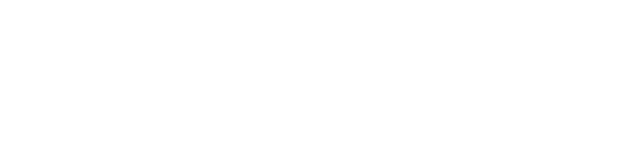
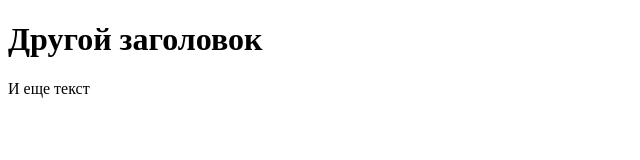
Before and after one commit to vkhvorostov/web_lab2, a plain HTML site: page index.html in a window 1280 px wide. Shown: the whole page, without its empty margins (0-640 px from the left). Drawn offline with Linux system fonts and the light colour scheme.

Commit message:
Update index.html

```diff
--- a/index.html
+++ b/index.html
@@ -4,5 +4,7 @@
     <title>Заголовок файла</title>
   </head>
   <body>
+    <h1>Другой заголовок</h1>
+    <p>И еще текст</p>
   </body>
 </html>
```
